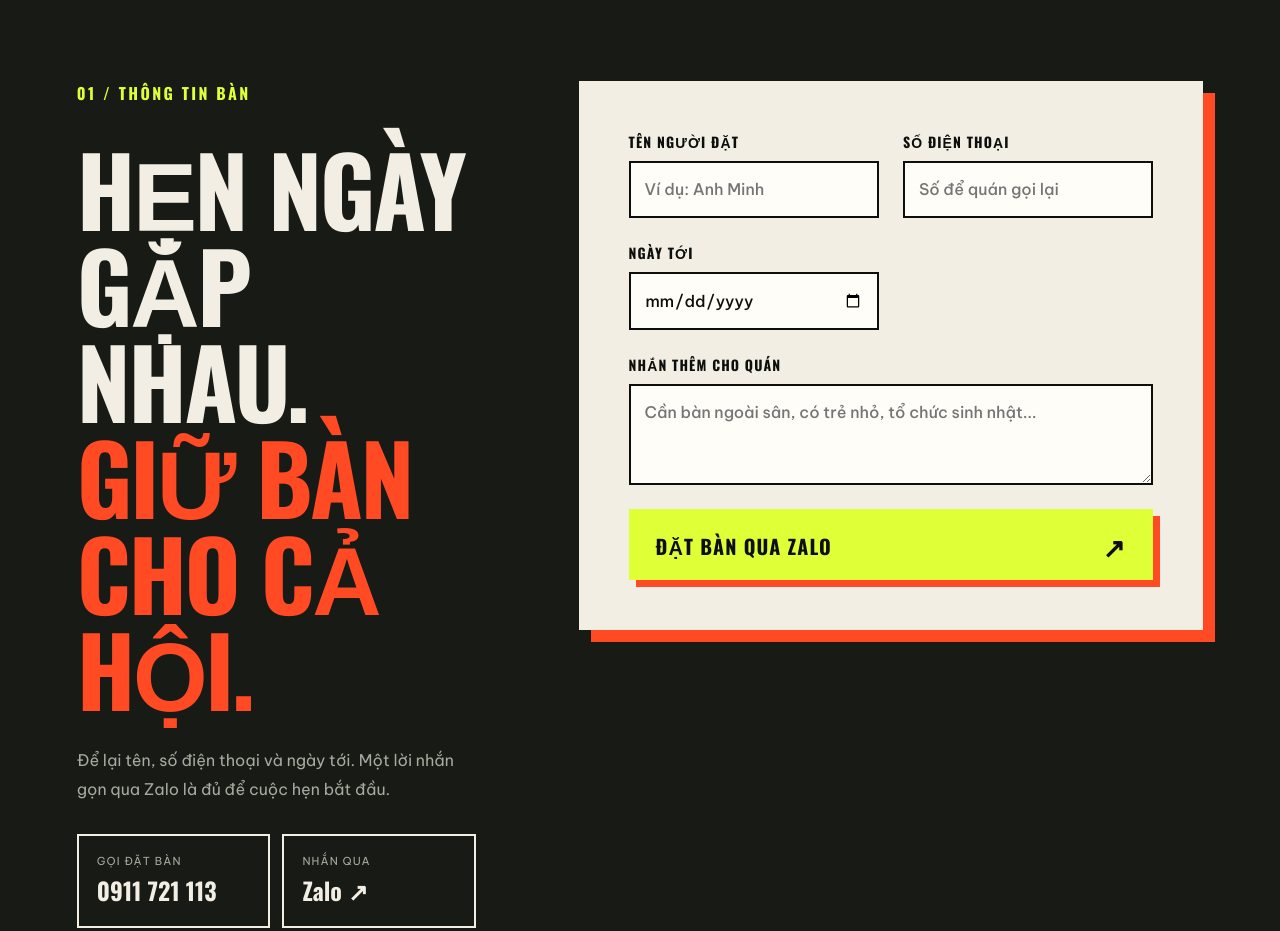
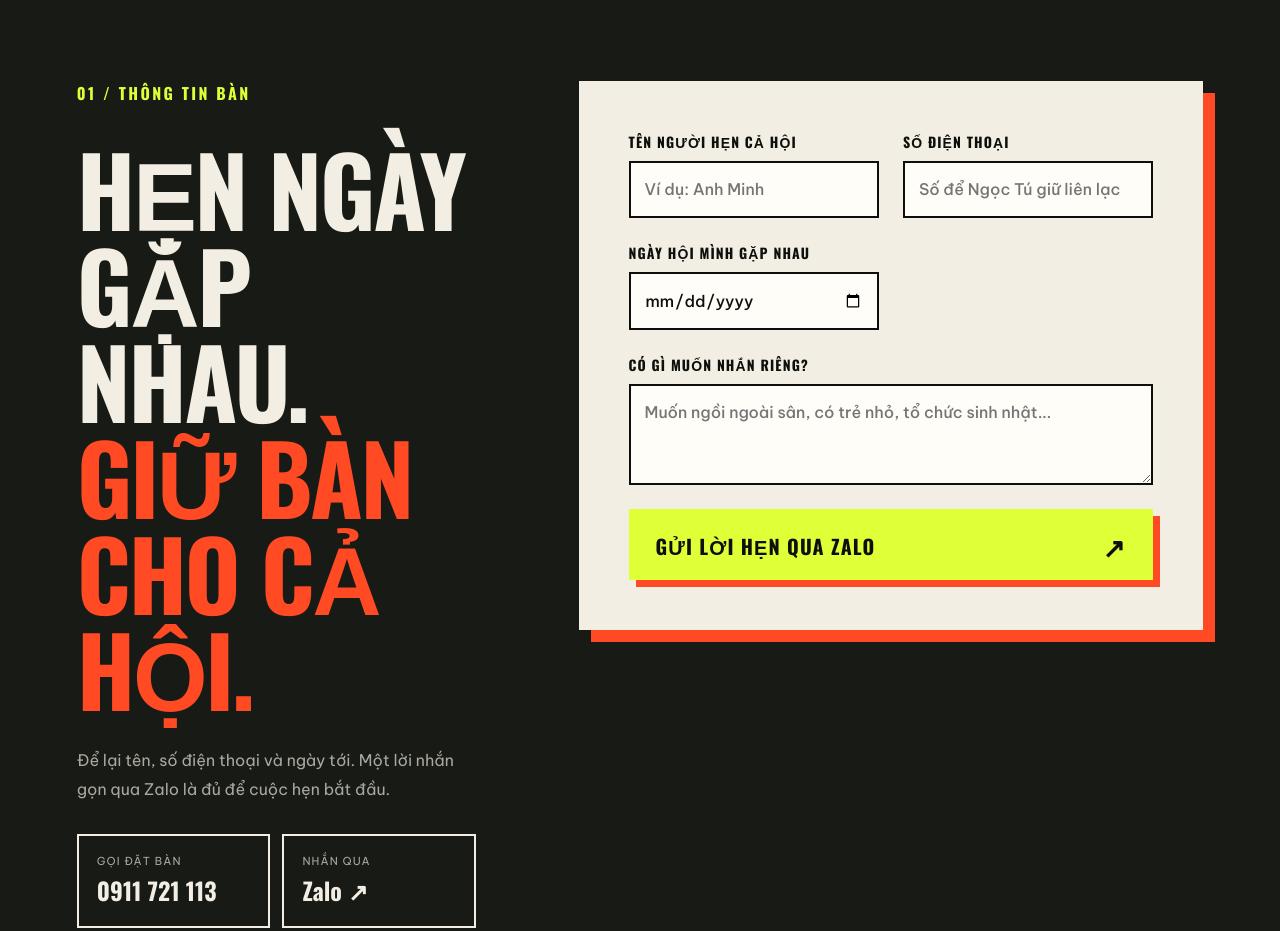
Before and after one commit to ddung-tester/bia-ngoc-tu, a Next.js app: page /dat-ban in a window 1280 px wide. Shown: the part 860-1791 px from the top of the page. Built offline with nearby package versions, Linux system fonts and the light colour scheme.

Commit message:
copy: make booking form labels and message friendlier

```diff
--- a/components/BookingPlanner.tsx
+++ b/components/BookingPlanner.tsx
@@ -16,7 +16,7 @@ export function BookingPlanner() {
       ? new Date(date).toLocaleDateString("vi-VN", { day: "2-digit", month: "2-digit", year: "numeric" })
       : "";
 
-    const message = `Chào Bia hơi Ngọc Tú, mình là ${name}. Mình muốn đặt bàn ngày ${dateFormatted}. Số liên hệ: ${phone}.${note ? ` Ghi chú: ${note}` : ""}`;
+    const message = `Chào Bia hơi Ngọc Tú, mình là ${name}. Hội mình muốn ghé quán vào ngày ${dateFormatted}. Quán liên hệ mình qua số ${phone} nhé.${note ? ` Nhắn thêm với quán: ${note}` : ""}`;
 
     window.open(`${ZALO_URL}?text=${encodeURIComponent(message)}`, "_blank", "noreferrer");
   }
@@ -25,23 +25,23 @@ export function BookingPlanner() {
     <div className="booking-panel">
       <form className="booking-form" onSubmit={openZalo}>
         <label>
-          Tên người đặt
+          Tên người hẹn cả hội
           <input name="name" placeholder="Ví dụ: Anh Minh" required />
         </label>
         <label>
           Số điện thoại
-          <input name="phone" type="tel" inputMode="tel" placeholder="Số để quán gọi lại" required />
+          <input name="phone" type="tel" inputMode="tel" placeholder="Số để Ngọc Tú giữ liên lạc" required />
         </label>
         <label>
-          Ngày tới
+          Ngày hội mình gặp nhau
           <input name="date" type="date" required />
         </label>
         <label className="booking-note-field">
-          Nhắn thêm cho quán
-          <textarea name="note" rows={3} placeholder="Cần bàn ngoài sân, có trẻ nhỏ, tổ chức sinh nhật..." />
+          Có gì muốn nhắn riêng?
+          <textarea name="note" rows={3} placeholder="Muốn ngồi ngoài sân, có trẻ nhỏ, tổ chức sinh nhật..." />
         </label>
         <button className="button button-primary booking-submit" type="submit">
-          Đặt bàn qua Zalo <span>↗</span>
+          Gửi lời hẹn qua Zalo <span>↗</span>
         </button>
       </form>
     </div>
```
